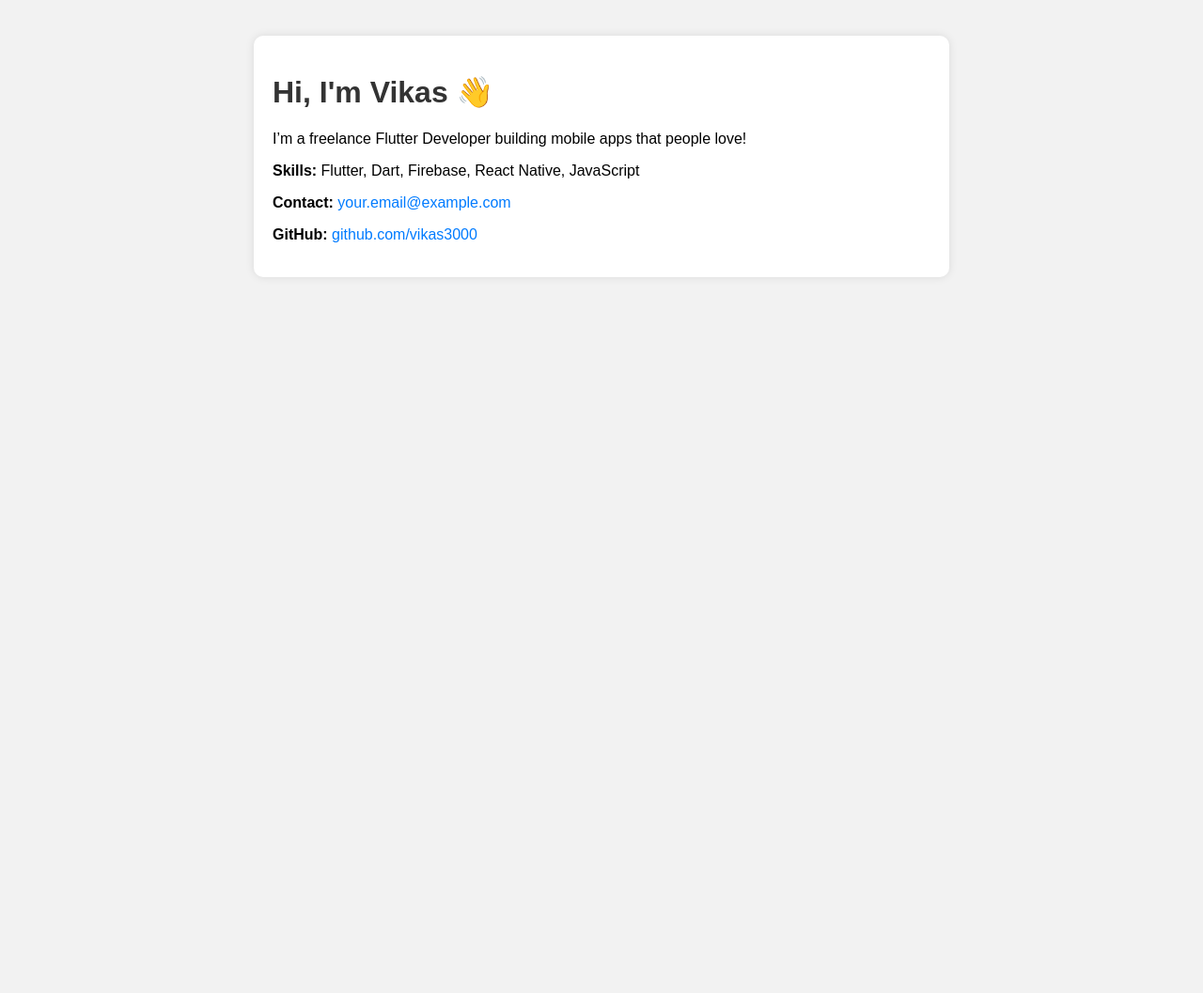
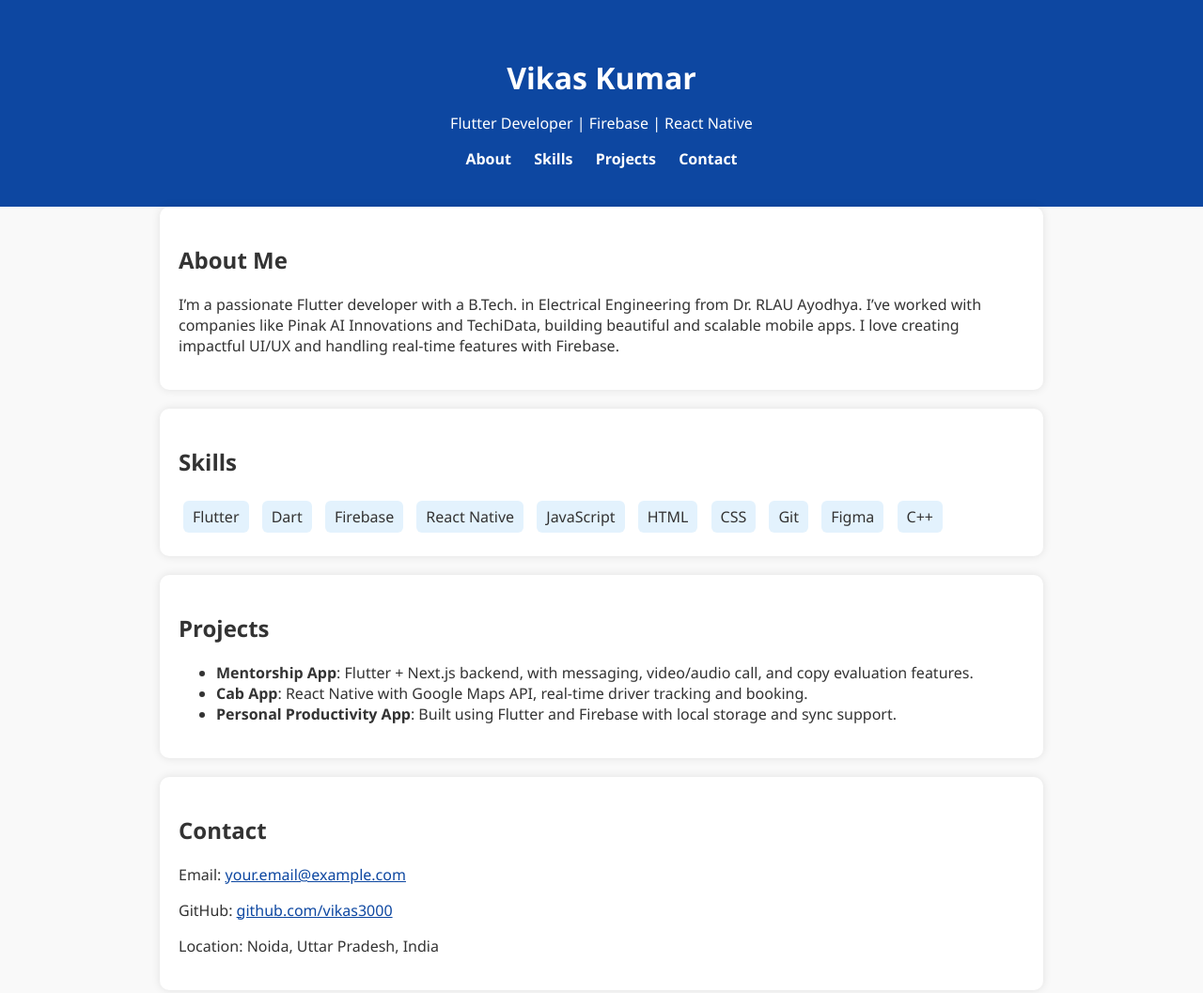
Before and after one commit to Vikas3000/vikas3000.github.io, a plain HTML site: page index.html in a window 1280 px wide. Shown: the top 1057 px of the page at 94% size. Before the commit the page ends 800 px from the top, so only its background shows below. Drawn offline with Linux system fonts and the light colour scheme.

Commit message:
Add full portfolio website

```diff
--- a/index.html
+++ b/index.html
@@ -1,21 +1,110 @@
 <!DOCTYPE html>
-<html>
+<html lang="en">
 <head>
-    <title>Vikas's Portfolio</title>
+    <meta charset="UTF-8">
+    <meta name="viewport" content="width=device-width, initial-scale=1">
+    <title>Vikas Kumar | Flutter Developer Portfolio</title>
     <style>
-        body { font-family: Arial; background: #f2f2f2; padding: 30px; }
-        .container { background: white; padding: 20px; max-width: 700px; margin: auto; border-radius: 10px; box-shadow: 0 0 10px rgba(0,0,0,0.1); }
-        h1 { color: #333; }
-        a { color: #007bff; text-decoration: none; }
+        body {
+          font-family: 'Segoe UI', sans-serif;
+          margin: 0;
+          background: #f9f9f9;
+          color: #333;
+        }
+        header {
+          background-color: #0d47a1;
+          color: white;
+          padding: 40px 20px;
+          text-align: center;
+        }
+        h1 { margin-bottom: 10px; }
+        nav a {
+          color: white;
+          margin: 0 10px;
+          text-decoration: none;
+          font-weight: bold;
+        }
+        section {
+          padding: 40px 20px;
+          max-width: 900px;
+          margin: auto;
+        }
+        .card {
+          background: white;
+          border-radius: 10px;
+          padding: 20px;
+          box-shadow: 0 0 10px rgba(0,0,0,0.1);
+          margin-bottom: 20px;
+        }
+        .skills span {
+          background: #e3f2fd;
+          padding: 6px 10px;
+          margin: 5px;
+          display: inline-block;
+          border-radius: 6px;
+        }
+        footer {
+          background: #0d47a1;
+          color: white;
+          text-align: center;
+          padding: 20px;
+        }
+        a { color: #0d47a1; }
     </style>
 </head>
 <body>
-<div class="container">
-    <h1>Hi, I'm Vikas 👋</h1>
-    <p>I’m a freelance Flutter Developer building mobile apps that people love!</p>
-    <p><strong>Skills:</strong> Flutter, Dart, Firebase, React Native, JavaScript</p>
-    <p><strong>Contact:</strong> <a href="mailto:your.email@example.com">your.email@example.com</a></p>
-    <p><strong>GitHub:</strong> <a href="https://github.com/vikas3000">github.com/vikas3000</a></p>
-</div>
+
+<header>
+    <h1>Vikas Kumar</h1>
+    <p>Flutter Developer | Firebase | React Native</p>
+    <nav>
+        <a href="#about">About</a>
+        <a href="#skills">Skills</a>
+        <a href="#projects">Projects</a>
+        <a href="#contact">Contact</a>
+    </nav>
+</header>
+
+<section id="about" class="card">
+    <h2>About Me</h2>
+    <p>I’m a passionate Flutter developer with a B.Tech. in Electrical Engineering from Dr. RLAU Ayodhya. I’ve worked with companies like Pinak AI Innovations and TechiData, building beautiful and scalable mobile apps. I love creating impactful UI/UX and handling real-time features with Firebase.</p>
+</section>
+
+<section id="skills" class="card">
+    <h2>Skills</h2>
+    <div class="skills">
+        <span>Flutter</span>
+        <span>Dart</span>
+        <span>Firebase</span>
+        <span>React Native</span>
+        <span>JavaScript</span>
+        <span>HTML</span>
+        <span>CSS</span>
+        <span>Git</span>
+        <span>Figma</span>
+        <span>C++</span>
+    </div>
+</section>
+
+<section id="projects" class="card">
+    <h2>Projects</h2>
+    <ul>
+        <li><strong>Mentorship App</strong>: Flutter + Next.js backend, with messaging, video/audio call, and copy evaluation features.</li>
+        <li><strong>Cab App</strong>: React Native with Google Maps API, real-time driver tracking and booking.</li>
+        <li><strong>Personal Productivity App</strong>: Built using Flutter and Firebase with local storage and sync support.</li>
+    </ul>
+</section>
+
+<section id="contact" class="card">
+    <h2>Contact</h2>
+    <p>Email: <a href="mailto:your.email@example.com">your.email@example.com</a></p>
+    <p>GitHub: <a href="https://github.com/vikas3000" target="_blank">github.com/vikas3000</a></p>
+    <p>Location: Noida, Uttar Pradesh, India</p>
+</section>
+
+<footer>
+    <p>&copy; 2025 Vikas Kumar. All rights reserved.</p>
+</footer>
+
 </body>
 </html>
```
